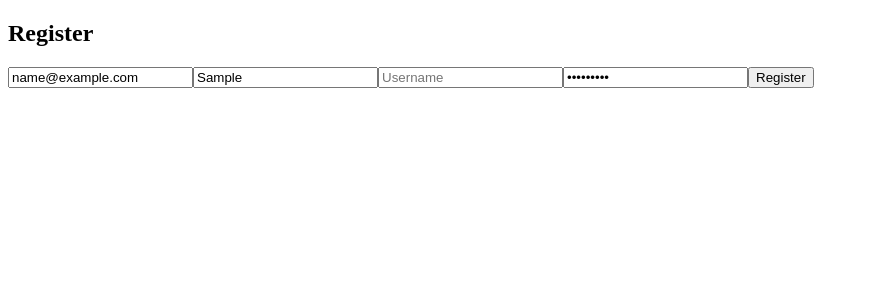
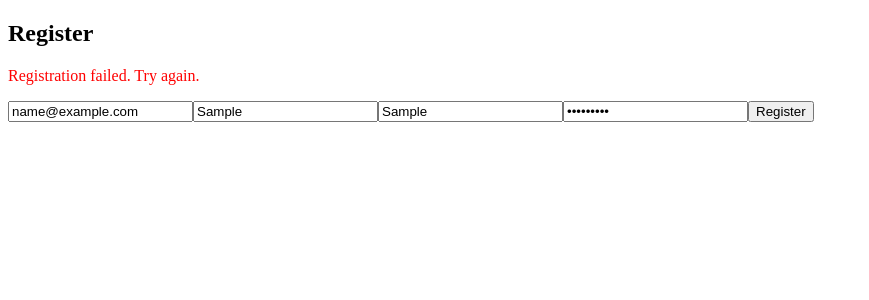
Before and after one commit to itsdiy0/user-service, a React app in the folder frontend/: page /register in a window 1280 px wide. Both pictures are taken after typing "name@example.com", "Sample", "Sample", "Sample123" into the empty fields and a click on the button "Register". Shown: the top 300 px of the page, without its empty margins (0-869 px from the left). Built offline with nearby package versions, Linux system fonts and the light colour scheme; no server answers; the HTML template or start-up script is replaced by a standard one.

Commit message:
fix: replaced alerts with messages and location redirection

```diff
--- a/frontend/src/components/LoginForm.tsx
+++ b/frontend/src/components/LoginForm.tsx
@@ -2,13 +2,19 @@ import { useState, useContext } from "react";
 import { loginUser } from "../api/auth";
 import { AuthContext } from "../context/AuthContext";
 import type { loginType } from "../types/auth";
+import { useNavigate,useLocation } from "react-router-dom";
 
 const LoginForm = () => {
   const { login } = useContext(AuthContext);
+  const navigate = useNavigate();
   const [form, setForm] = useState<loginType>({
     email: "",
     password: "",
   });
+  const location = useLocation();
+  const [message, setMessage] = useState<string | null>(
+    location.state?.message || null
+  );
 
   const handleChange = (e: React.ChangeEvent<HTMLInputElement>) =>
     setForm({ ...form, [e.target.name]: e.target.value });
@@ -18,13 +24,15 @@ const LoginForm = () => {
     try {
       const res = await loginUser(form);
       login(res.data.access_token);
-      alert("Login successful!");
+      navigate("/");
     } catch (err) {
-      alert("Login failed");
+      setMessage("Invalid username or password.");
     }
   };
 
   return (
+    <>
+    {message && <p style={{ color: "red" }}>{message}</p>}
     <form onSubmit={handleSubmit}>
       <input
         name="email"
@@ -41,6 +49,7 @@ const LoginForm = () => {
       />
       <button type="submit">Login</button>
     </form>
+    </>
   );
 };
 
--- a/frontend/src/components/RegisterForm.tsx
+++ b/frontend/src/components/RegisterForm.tsx
@@ -1,6 +1,7 @@
 import { useState } from "react";
 import { registerUser } from "../api/auth";
 import type { registerType } from "../types/auth";
+import { useNavigate } from "react-router-dom";
 
 const RegisterForm = () => {
   const [form, setForm] = useState<registerType>({
@@ -9,7 +10,8 @@ const RegisterForm = () => {
     full_name: "",
     password: "",
   });
-
+  const navigate = useNavigate();
+  const [error, setError] = useState<string | null>(null);
   const handleChange = (e: React.ChangeEvent<HTMLInputElement>) =>
     setForm({ ...form, [e.target.name]: e.target.value });
 
@@ -17,13 +19,18 @@ const RegisterForm = () => {
     e.preventDefault();
     try {
       await registerUser(form);
-      alert("Registration successful! Please log in.");
+      navigate("/login",{
+        state: { message: "Registration successful! Please log in." }
+      });
     } catch (err) {
-      alert("Registration failed");
+      setError("Registration failed. Try again.");
     }
   };
 
   return (
+    <>
+    {error && <p style={{ color: "red" }}>{error}</p>}
+
     <form onSubmit={handleSubmit}>
     <input
         name="email"
@@ -40,8 +47,8 @@ const RegisterForm = () => {
         required
       />
     <input
-        name="full name"
-        placeholder="Username"
+        name="full_name"
+        placeholder="full name"
         onChange={handleChange}
         value={form.full_name}
       />
@@ -55,6 +62,7 @@ const RegisterForm = () => {
       />
       <button type="submit">Register</button>
     </form>
+    </>
   );
 };
 
```
